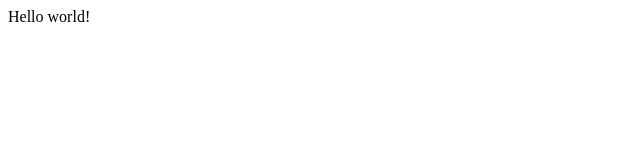
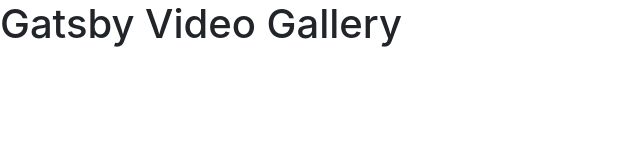
Before and after one commit to troyderego/gatsby-video-gallery, a Gatsby site: page / in a window 1280 px wide. Shown: the whole page, without its empty margins (0-640 px from the left). Built offline with nearby package versions, Linux system fonts and the light colour scheme; Gatsby itself is replaced by a stand-in of ours.

Commit message:
set up layoutt, global styles, and import bootstrap

```diff
--- /dev/null
+++ b/gatsby-browser.js
@@ -0,0 +1,5 @@
+// Global styles can be set in src/components/layout.css
+// But if something higher is needed create a global stylesheet
+// and import it here.
+// import "./src/styles/global.css";
+import 'bootstrap/dist/css/bootstrap.min.css';
--- /dev/null
+++ b/src/components/layout.css
@@ -0,0 +1,6 @@
+/* These are the styles for pages using the Layout componenent. */
+
+body {
+    background: #FBFBFB;
+    color: #121212;
+  }
--- /dev/null
+++ b/src/components/layout.js
@@ -0,0 +1,10 @@
+import React from "react"
+import "./layout.css"
+
+export default function Layout({ children }) {
+    return (
+        <div>
+            {children}
+        </div>
+    )
+}
--- a/src/pages/index.js
+++ b/src/pages/index.js
@@ -1,5 +1,10 @@
 import React from "react"
+import Layout from "../components/layout"
 
 export default function Home() {
-  return <div>Hello world!</div>
+  return (
+    <Layout>
+      <h1>Gatsby Video Gallery</h1>
+    </Layout>
+  )
 }
```
Also changed, not shown: README.md.
